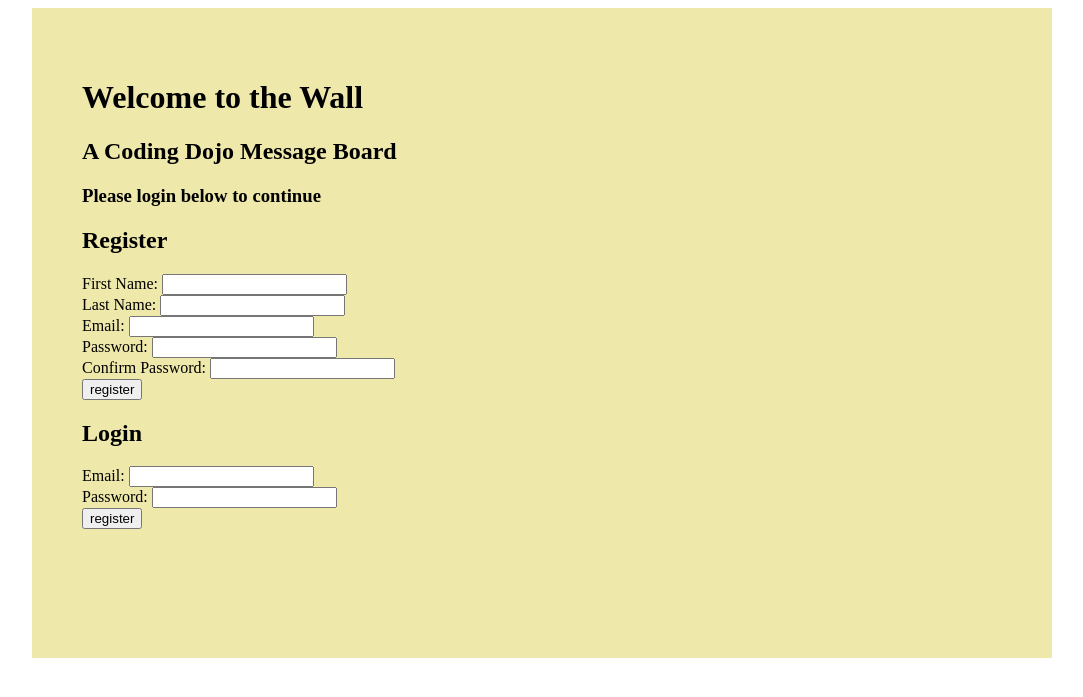
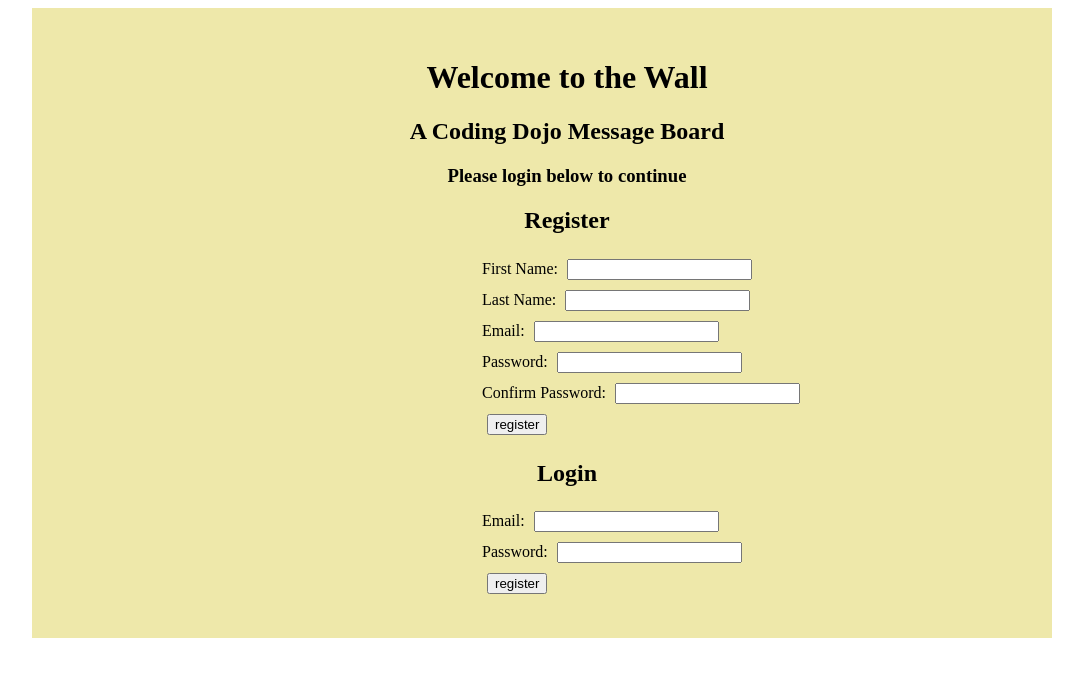
Before and after one commit to caseylarue/PHP_MySQL, a PHP site: page / in a window 1280 px wide. Shown: the top 697 px of the page, without its empty margins (98-1181 px from the left). Run offline with PHP 8.4, Linux system fonts and the light colour scheme.

Commit message:
beginning of the wall

```diff
--- a/the_wall/index.php
+++ b/the_wall/index.php
@@ -8,7 +8,16 @@
 			height: 600px;
 			background-color: #EEE8AA;
 			padding-left: 50px;
-			padding-top: 50px;
+			padding-top: 30px;
+		}
+		h1, h2, h3, h4 {
+			text-align: center;
+		}
+		form {
+			margin-left: 400px;
+		}
+		form input  {
+			margin: 5px;
 		}
 	</style>
 </head>
```
